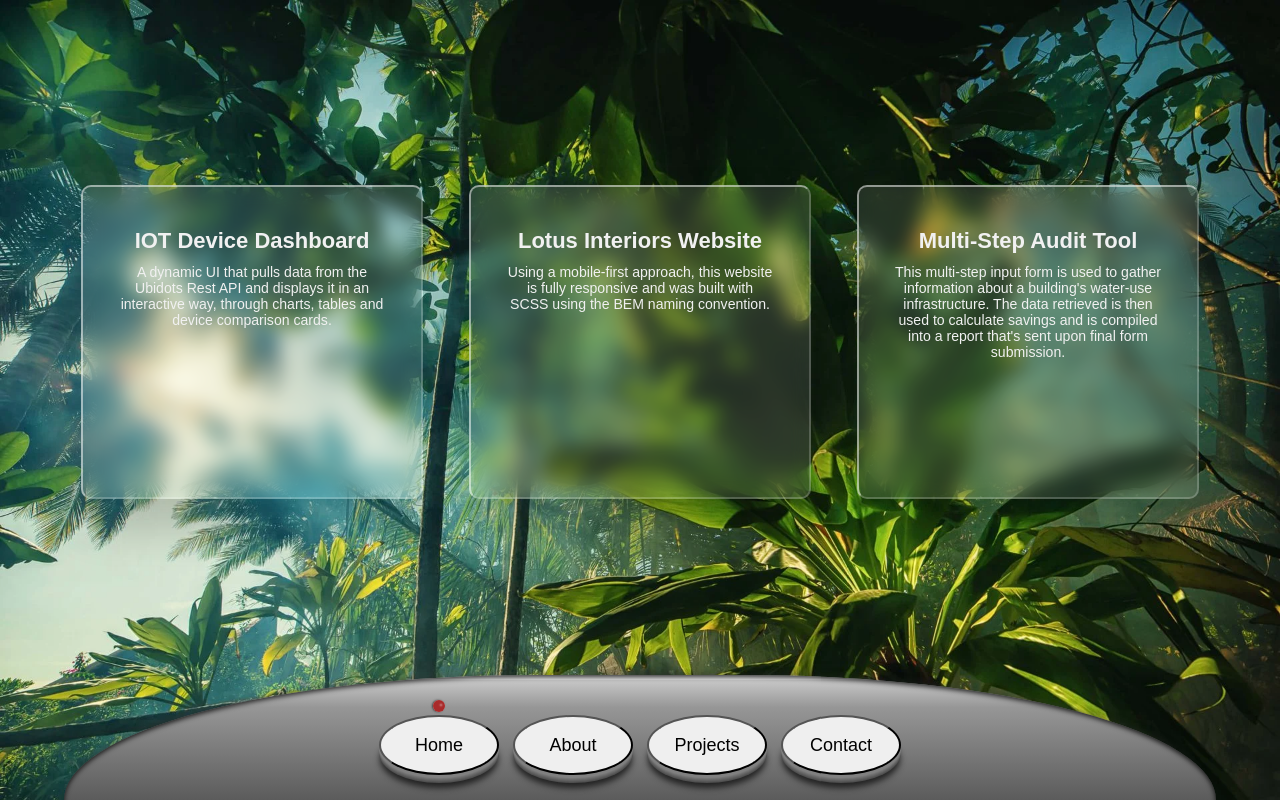
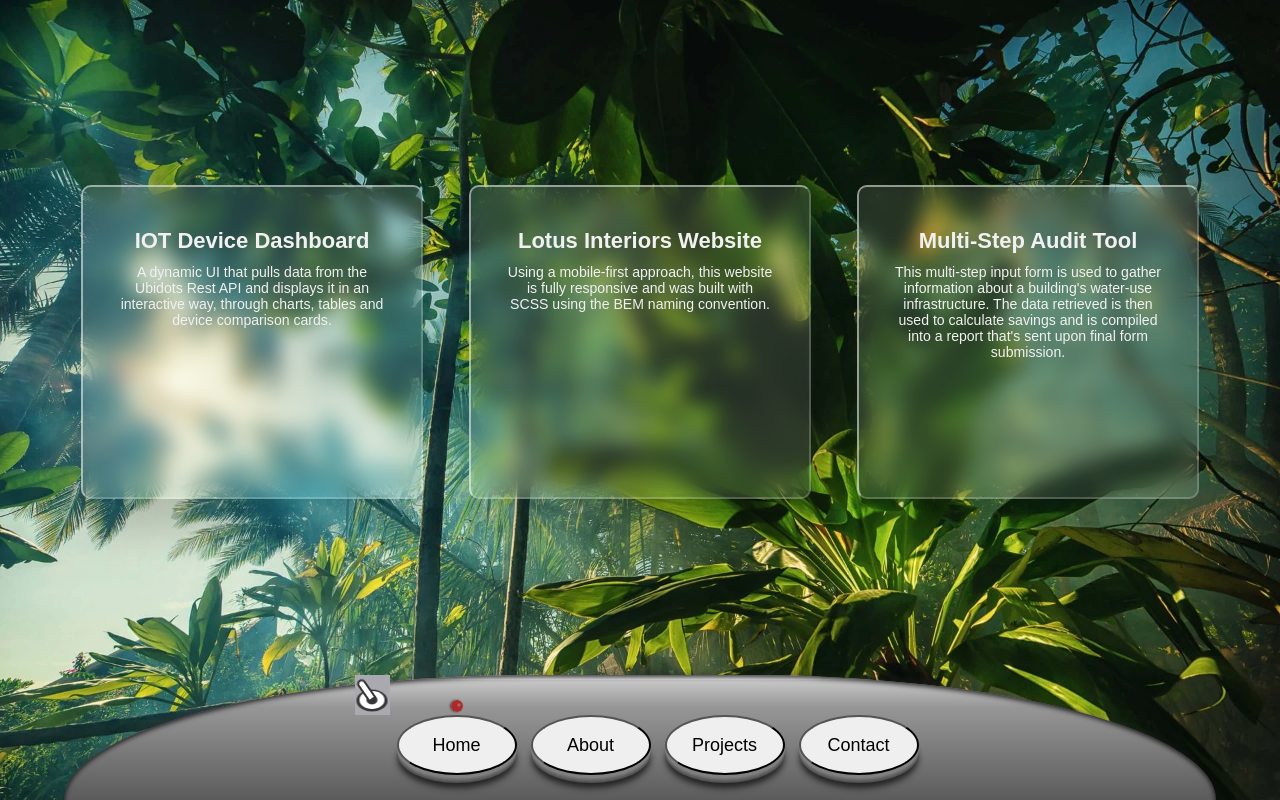
Before and after one commit to Liv4-code/planet-portfolio-site, a React (Create React App) app: page /projects in a window 1280 px wide. Built offline with nearby package versions, Linux system fonts and the light colour scheme; a web font is replaced by a local one.

Commit message:
Created a flip-switch for nav panel

```diff
--- a/src/App.js
+++ b/src/App.js
@@ -29,6 +29,12 @@ function App() {
             </div>
             <div className="navigation-container">
                 <nav className="navigation">
+                    <div className="board">
+                        <div className="wrap">
+                            <input type="checkbox"></input>
+                            <div className="button"></div>
+                        </div>
+                    </div>
                     <div className="navigation_display">
                         <Link to="/">
                             <button className="navigation__button">
--- a/src/App.scss
+++ b/src/App.scss
@@ -24,11 +24,10 @@ a {
 .navigation {
     display: flex;
     justify-content: center;
-    align-items: start;
+    align-items: flex-start;
     position: fixed;
     bottom: -125px;
     width: 90vw;
-
     height: 250px;
     background: rgb(149, 149, 149);
     background: linear-gradient(
@@ -43,12 +42,74 @@ a {
     box-shadow: -3px -10px 10px -12px rgba(46, 46, 46, 0.75),
         rgba(0, 0, 0, 0.8) 0px 2px 5px inset;
 
+    .board {
+        width: 35px;
+        height: 40px;
+        background: rgb(169, 169, 176);
+        display: flex;
+        justify-content: center;
+        align-items: center;
+
+        .wrap {
+            width: 100%;
+            height: 100%;
+            position: relative;
+
+            input {
+                position: absolute;
+                width: 100%;
+                height: 100%;
+                opacity: 0;
+                z-index: 4;
+            }
+
+            .button {
+                position: absolute;
+                width: 5px;
+                height: 20px;
+            }
+
+            .button:before {
+                content: "";
+                position: absolute;
+                left: 5.5px;
+                top: 10.5px;
+                bottom: -5px;
+                width: 25px;
+                height: 27.5px;
+                background: #363636;
+                box-shadow: 0 1px 0 3px #363636, inset 0 0 0 7px #fff;
+                border-radius: 100%;
+                transform: translateZ(-10px) rotateX(50deg) translateX(-0.5px)
+                    rotate(0deg);
+            }
+
+            .button:after {
+                content: "";
+                position: absolute;
+                width: 5px;
+                height: 20px;
+                background: #fff;
+                border-radius: 50px 50px 0 0;
+                box-shadow: 0 0 0 2px #363636;
+                left: 11px;
+                top: 15px;
+                z-index: 3;
+                transform: translateX(-50%) translateY(-50%) rotateX(5deg)
+                    rotateY(5deg) rotate(325deg);
+                transform-style: preserve-3d;
+                transition: 0.2s ease-in-out;
+            }
+        }
+    }
+
     .navigation_display {
         display: flex;
         flex-direction: column-reverse;
         justify-content: center;
         align-items: center;
         margin: 25px 7px 0 7px;
+    }
 
     .navigation_display__light {
         visibility: hidden;
@@ -76,19 +137,19 @@ a {
     width: 120px;
     height: 60px;
     font-size: 18px;
-        box-shadow: 0px 3px rgba(128, 128, 128, 1),
-            0px 4px rgba(118, 118, 118, 1), 0px 5px rgba(108, 108, 108, 1),
-            0px 6px rgba(98, 98, 98, 1), 0px 7px rgba(88, 88, 88, 1),
-            0px 8px rgba(78, 78, 78, 1), 0px 14px 6px -1px rgb(34, 34, 34);
+    box-shadow: 0px 3px rgba(128, 128, 128, 1), 0px 4px rgba(118, 118, 118, 1),
+        0px 5px rgba(108, 108, 108, 1), 0px 6px rgba(98, 98, 98, 1),
+        0px 7px rgba(88, 88, 88, 1), 0px 8px rgba(78, 78, 78, 1),
+        0px 14px 6px -1px rgb(34, 34, 34);
 }
 
 .navigation__button:hover {
     cursor: pointer;
     transform: translate(0px, 1.8px);
-        box-shadow: 0px 3px rgba(128, 128, 128, 1),
-            0px 4px rgba(118, 118, 118, 1), 0px 5px rgba(108, 108, 108, 1),
-            0px 6px rgba(98, 98, 98, 1), 0px 7px rgba(88, 88, 88, 1),
-            0px 8px rgba(78, 78, 78, 1), 0px 10px 6px -1px rgb(34, 34, 34);
+    box-shadow: 0px 3px rgba(128, 128, 128, 1), 0px 4px rgba(118, 118, 118, 1),
+        0px 5px rgba(108, 108, 108, 1), 0px 6px rgba(98, 98, 98, 1),
+        0px 7px rgba(88, 88, 88, 1), 0px 8px rgba(78, 78, 78, 1),
+        0px 10px 6px -1px rgb(34, 34, 34);
 }
 
 .navigation__button img {
@@ -101,7 +162,6 @@ a {
 
 .navigation__button-icon {
     display: none;
-    }
 }
 
 @media (max-width: $breakpoint-tablet) {
--- a/src/Projects.scss
+++ b/src/Projects.scss
@@ -51,6 +51,8 @@ $breakpoint-xsml-cellphone: 400px;
     }
 
     .card_project-title {
+        // font-family: "Finger Paint", cursive;
+        // text-shadow: -1px -1px 1px #000;
         text-align: center;
         color: rgb(241, 241, 241);
         font-size: 22px;
```
Lines whose indentation alone changed are shown as unchanged.
